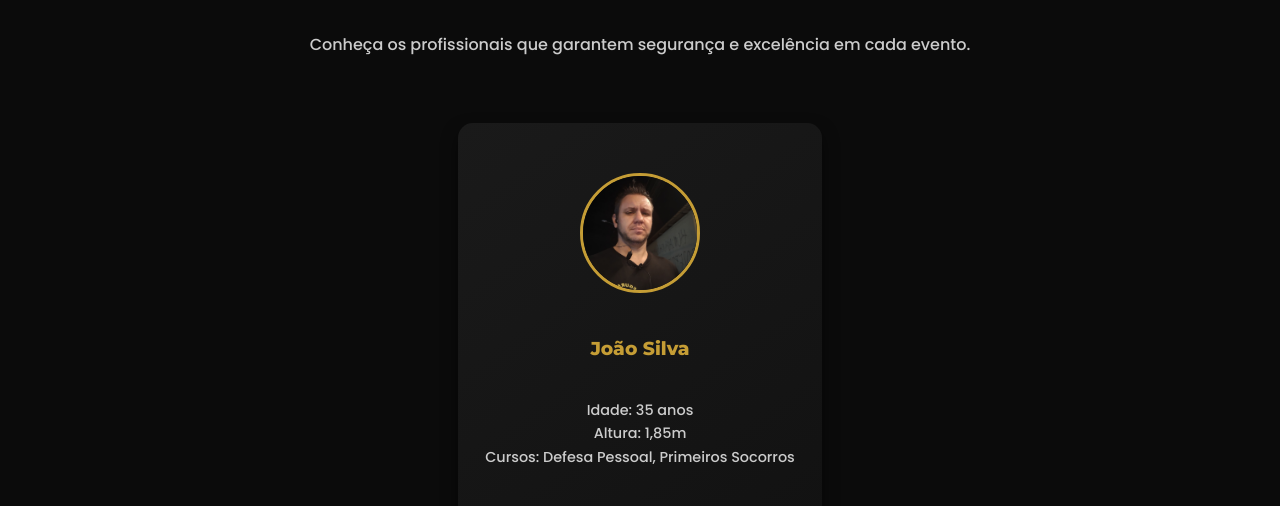
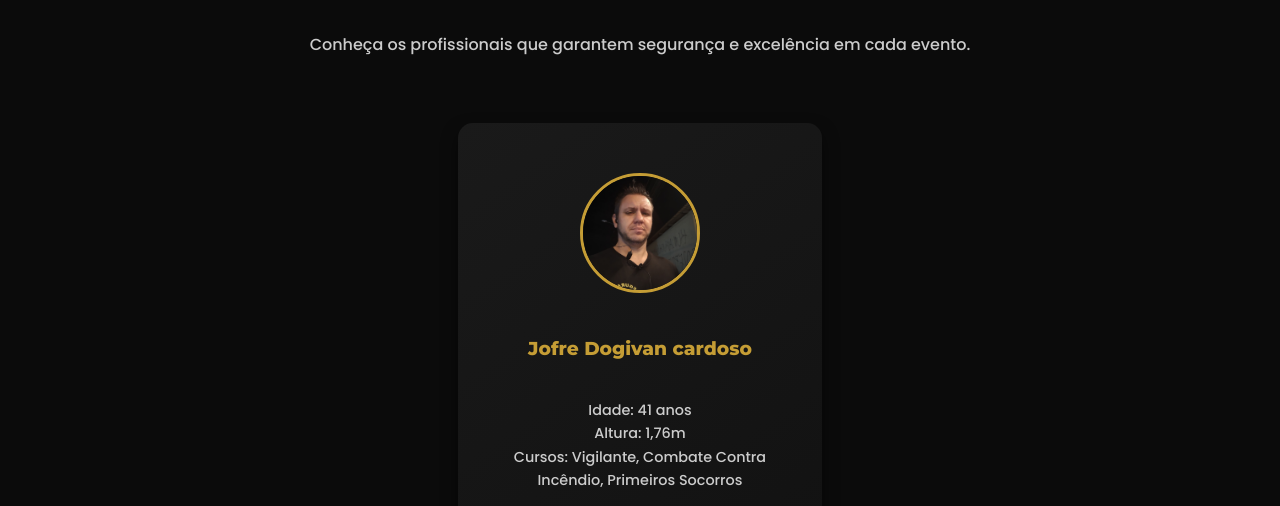
Before and after one commit to jofredogivan/JSseguranca-eventos, a plain HTML site: page perfis.html in a window 1280 px wide. Shown: the part 446-952 px from the top of the page. Drawn offline with Linux system fonts and the light colour scheme.

Commit message:
Update perfis.html

```diff
--- a/perfis.html
+++ b/perfis.html
@@ -39,8 +39,8 @@
     <div class="team">
             <div class="team-card">
         <img src="assets/seguranca1.jpg" alt="Segurança 1">
-        <h3>João Silva</h3>
-        <p>Idade: 35 anos<br>Altura: 1,85m<br>Cursos: Defesa Pessoal, Primeiros Socorros</p>
+        <h3>Jofre Dogivan cardoso</h3>
+        <p>Idade: 41 anos<br>Altura: 1,76m<br>Cursos: Vigilante, Combate Contra Incêndio, Primeiros Socorros</p>
         <div class="social-icons">
           <a href="#"><img src="assets/instagram.svg" alt="Instagram"></a>
           <a href="#"><img src="assets/linkedin.svg" alt="LinkedIn"></a>
```
